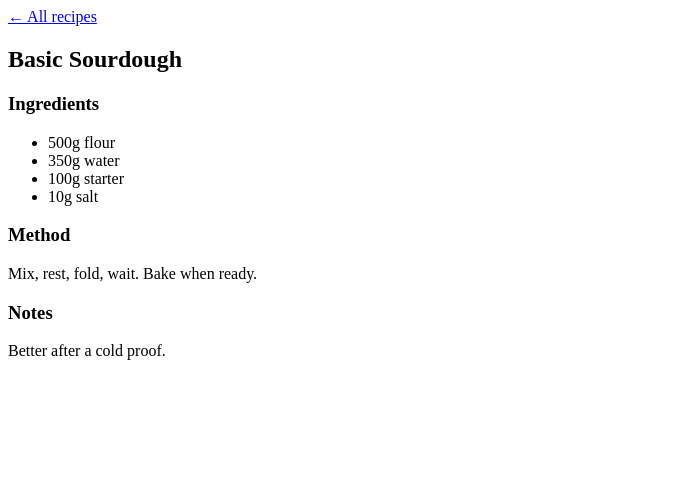
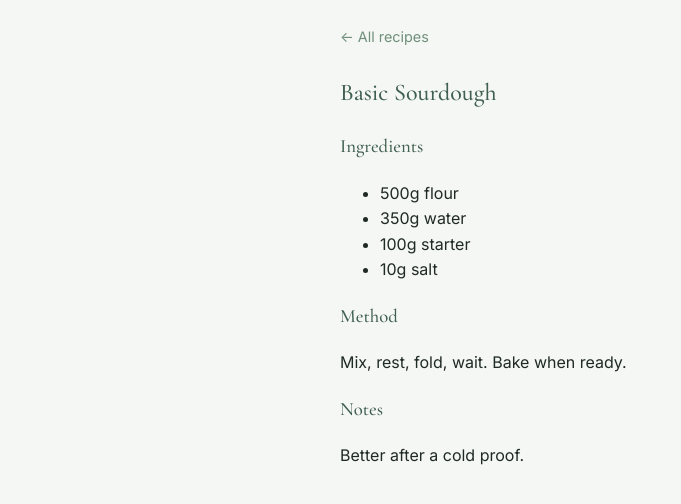
Before and after one commit to laccces/the-bread-machine, a Jekyll site: the page built from _recipes/lazy-sourdough.md, in a window 1280 px wide. Shown: the top 504 px of the page, without its empty margins (0-681 px from the left). Built offline with Jekyll 4.4.1, drawn with Linux system fonts in a browser that asks for light colours.

Commit message:
added styles back in, links to fonts and changed looping

```diff
--- a/_layouts/default.html
+++ b/_layouts/default.html
@@ -11,6 +11,10 @@
   <meta name="apple-mobile-web-app-title" content="{{ site.title }}">
 
   <link rel="stylesheet" href="{{ '/assets/css/styles.css' | relative_url }}">
+  <link rel="preconnect" href="https://fonts.googleapis.com">
+  <link rel="preconnect" href="https://fonts.gstatic.com" crossorigin>
+  <link href="https://fonts.googleapis.com/css2?family=Cormorant+Garamond:wght@400;500&family=Inter:wght@400;500&display=swap" rel="stylesheet">
+
 </head>
 <body>
   <main>
--- /dev/null
+++ b/assets/css/styles.css
@@ -0,0 +1,67 @@
+/* Base reset */
+* {
+  box-sizing: border-box;
+}
+
+body {
+  margin: 0;
+  font-family: Inter, system-ui, -apple-system, BlinkMacSystemFont, sans-serif;
+  background: #F5F7F4;
+  color: #1F2A24;
+  line-height: 1.6;
+}
+
+/* Layout */
+main {
+  padding: 1.5rem 1.25rem 2.5rem;
+  max-width: 40rem;
+  margin: 0 auto;
+}
+
+/* Headings */
+h1, h2, h3 {
+  font-family: "Cormorant Garamond", Georgia, serif;
+  font-weight: 500;
+  color: #3F5F4F;
+}
+
+/* Index */
+.subtitle {
+  color: #6F8F7A;
+  margin-top: 0.25rem;
+}
+
+.recipe-list {
+  list-style: none;
+  padding: 0;
+  margin: 2rem 0 0;
+}
+
+.recipe-list li {
+  margin-bottom: 1.25rem;
+}
+
+.recipe-list a {
+  text-decoration: none;
+  color: #1F2A24;
+  font-size: 1.15rem;
+}
+
+.recipe-list a:hover {
+  color: #6F8F7A;
+}
+
+/* Recipe pages */
+.back {
+  margin-bottom: 1.5rem;
+}
+
+.back a {
+  text-decoration: none;
+  color: #6F8F7A;
+  font-size: 0.9rem;
+}
+
+.recipe h1 {
+  margin-top: 0;
+}
--- a/index.html
+++ b/index.html
@@ -7,10 +7,10 @@ title: Home
 <p class="subtitle">A place to keep all of my favourite bread recipes.</p>
 
 <ul class="recipe-list">
-  {% for post in site.posts %}
+  {% for recipe in site.recipes %}
     <li>
       <a href="{{ post.url | relative_url }}">
-        {{ post.title }}
+        {{ recipe.title }}
       </a>
     </li>
   {% endfor %}
```
